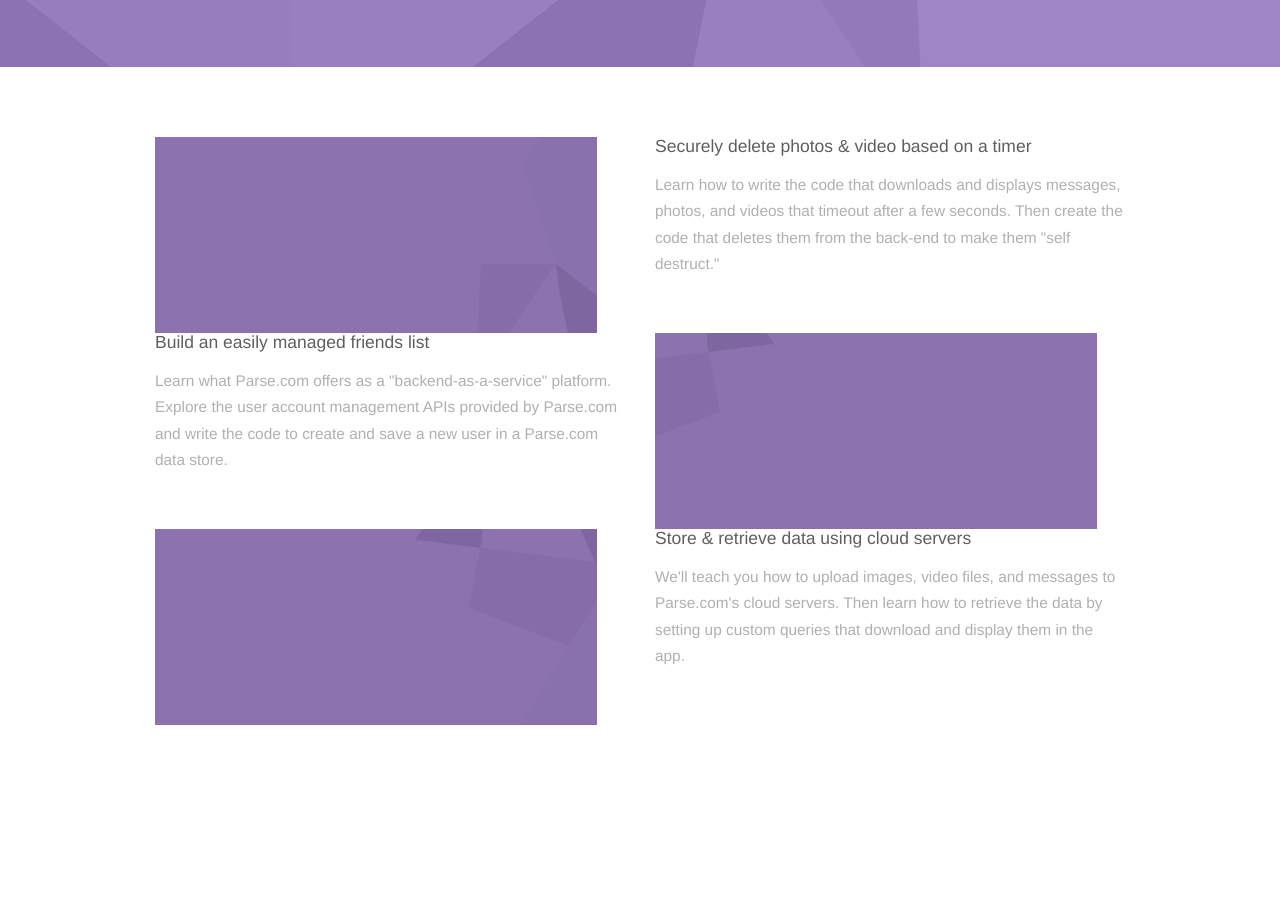
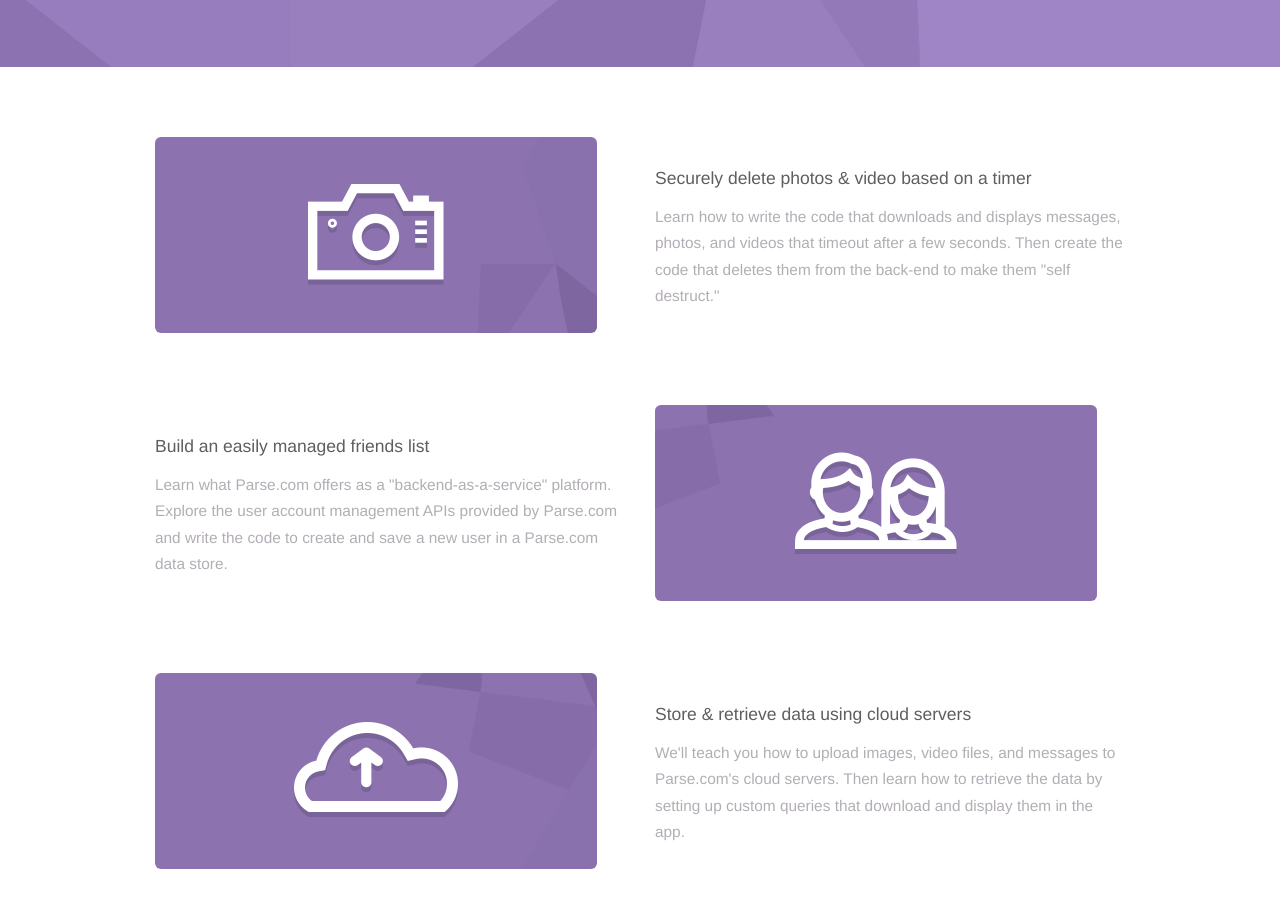
Before and after one commit to ziffa27/learn-framework-basics, a plain HTML site: page project/index.html in a window 1280 px wide. Shown: the part 862-1769 px from the top of the page. Before the commit the page ends 1587 px from the top, so only its background shows below. Drawn offline with Linux system fonts and the light colour scheme.

Commit message:
Build a Website with Bootstrap: Adding the Feature Icons
refs #3.5

```diff
--- a/project/css/my-styles.css
+++ b/project/css/my-styles.css
@@ -47,6 +47,14 @@ h1 {
 
 /* Layout
 =========================================== */
+
+.ft {
+  margin-bottom: 72px;
+}
+
+.ft-copy {
+  padding-top: 32px;
+}
 
 /* Jumbotron
 =========================================== */
@@ -103,6 +111,29 @@ h1 {
   background-size: 140%;
 }
 
+.ft-icon::before {
+  content: "";
+  display: block;
+  position: absolute;
+  width: 164px;
+  height: 102px;
+  top: 0;
+  right: 0;
+  bottom: 0;
+  left: 0;
+  margin: auto;
+  background: #8c73b0 url('../img/feature-icons.png') no-repeat ;
+  background-size: 100%;
+}
+
+.friends::before {
+  background-position: 0 -105px
+}
+
+.cloud::before {
+  background-position: 0 -210px
+}
+
 .ft-icon.friends {
   background-position: -500px 0;
 }
@@ -119,6 +150,10 @@ h1 {
     padding-top: 120px;
     padding-bottom: 20px;
     background-position: 10% 10%;
+  }
+
+  .ft-copy {
+    padding-top: 12px;
   }
 }
 
@@ -140,4 +175,8 @@ h1 {
   .lead {
     margin-bottom: 40px;
   }
+
+  .ft {
+    margin-bottom: 16px;
+  }
 }
--- a/project/index.html
+++ b/project/index.html
@@ -49,7 +49,7 @@
 
       <div class="row ft">
         <div class="col-sm-6 hidden-xs">
-          <div class="ft-icon camera"></div>
+          <div class="ft-icon camera img-rounded"></div>
         </div>
         <div class="col-sm-6 ft-copy">
           <h2>Securely delete photos &amp; video based on a timer</h2>
@@ -63,13 +63,13 @@
           <p>Learn what Parse.com offers as a "backend-as-a-service" platform. Explore the user account management APIs provided by Parse.com and write the code to create and save a new user in a Parse.com data store.</p>
         </div>
         <div class="col-sm-6 hidden-xs">
-          <div class="ft-icon friends"></div>
+          <div class="ft-icon friends img-rounded"></div>
         </div>
       </div>
 
       <div class="row ft">
         <div class="col-sm-6 hidden-xs">
-          <div class="ft-icon cloud"></div>
+          <div class="ft-icon cloud img-rounded"></div>
         </div>
         <div class="col-sm-6 ft-copy">
           <h2>Store &amp; retrieve data using cloud servers</h2>
```
Also changed, not shown: project/code-snippets.html (+1 -0 lines).
